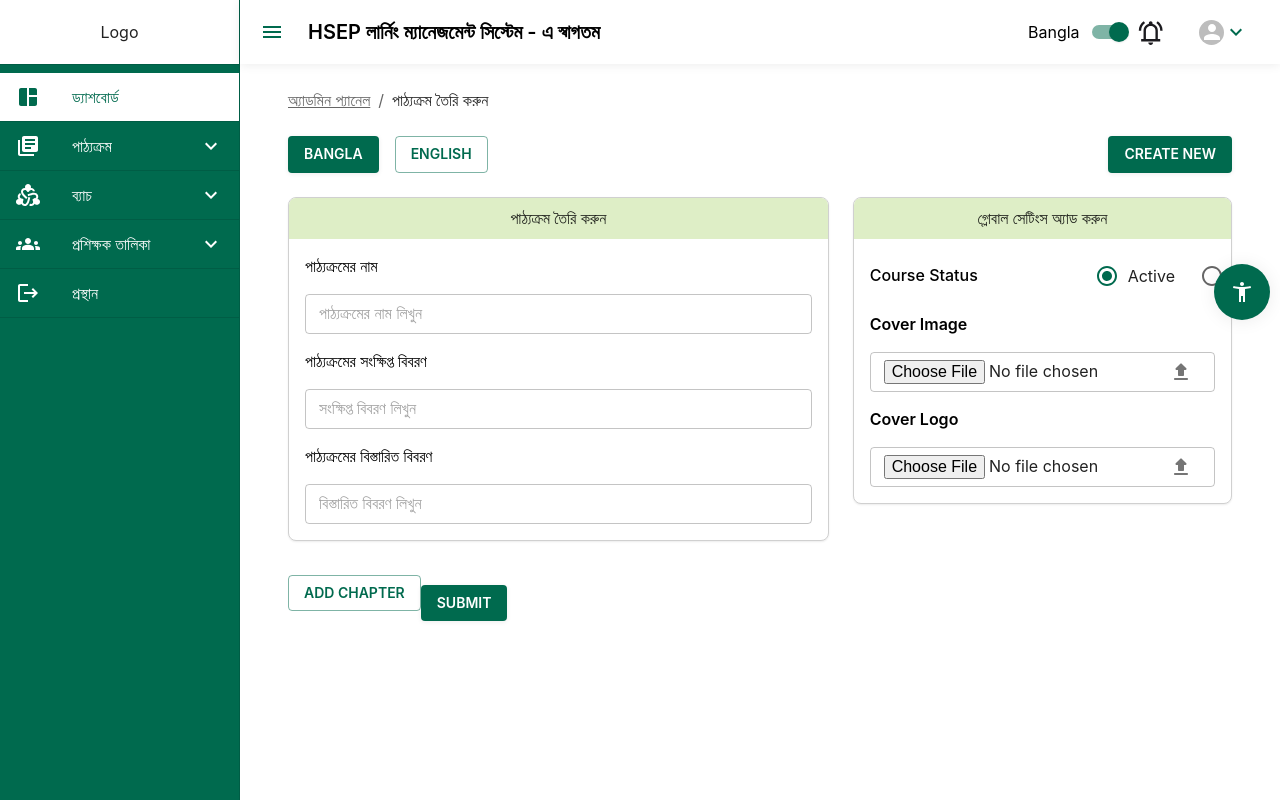
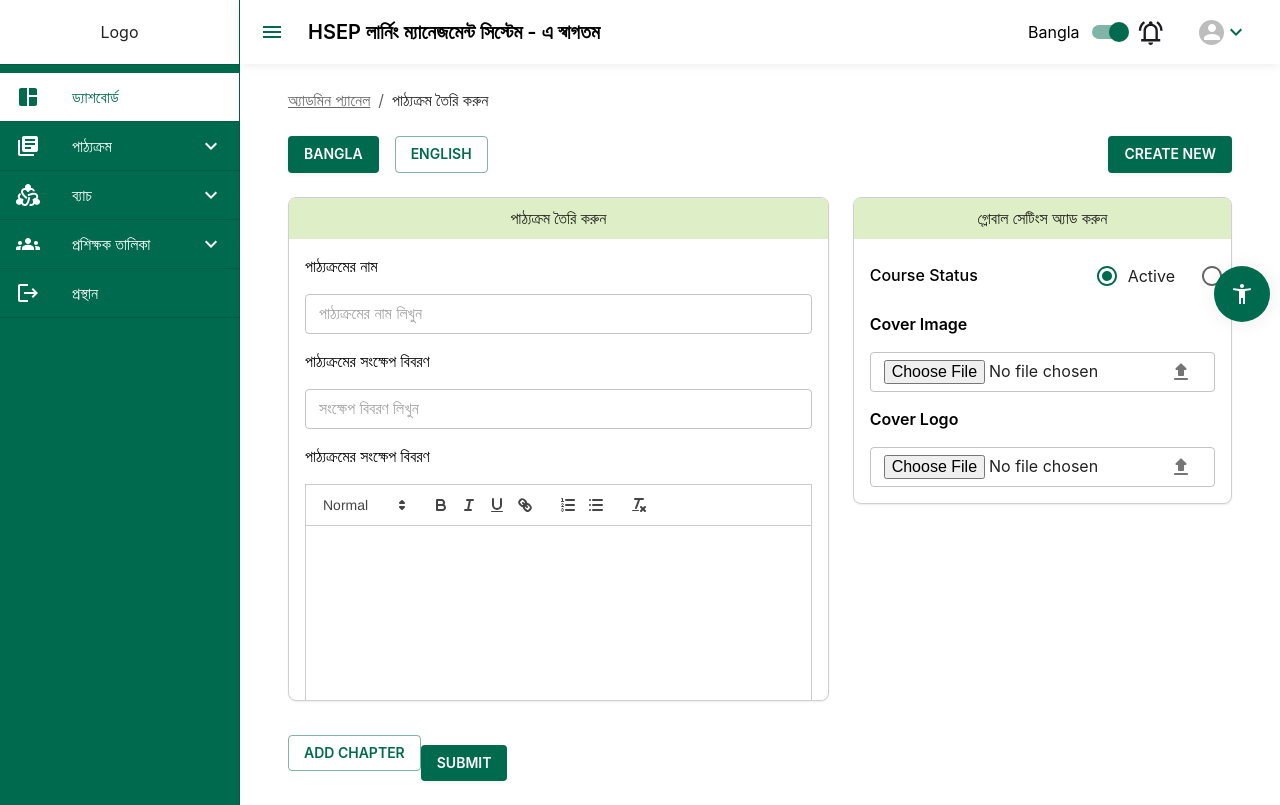
Before and after one commit to affan-habib/admin-panel, a React (Create React App) app: page /create-course in a window 1280 px wide. Built offline with nearby package versions, Linux system fonts and the light colour scheme.

Commit message:
rich text editor added

```diff
--- a/package.json
+++ b/package.json
@@ -32,6 +32,7 @@
     "react-dropzone": "^14.2.3",
     "react-i18next": "^13.3.1",
     "react-query": "^3.39.3",
+    "react-quill": "^2.0.0",
     "react-redux": "^8.1.1",
     "react-router-dom": "^6.13.0",
     "react-scripts": "5.0.1",
--- a/src/views/course/StepOne.tsx
+++ b/src/views/course/StepOne.tsx
@@ -1,9 +1,18 @@
-// components/form/StepOne.tsx
-import React from 'react';
+import React, { useState } from 'react';
+import ReactQuill from 'react-quill';
+import 'react-quill/dist/quill.snow.css'; // Import the styles
 import InputField from 'components/form/InputField';
 import MainCard from 'components/cards/MainCard';
+import { InputLabel } from '@mui/material';
 
-const StepOne: React.FC = () => (
+const StepOne: React.FC = () => {
+  const [description, setDescription] = useState('');
+
+  const handleDescriptionChange = (value: any) => {
+    setDescription(value);
+  };
+
+  return (
     <MainCard title="পাঠ্যক্রম তৈরি করুন">
       <InputField
         name="batchName"
@@ -11,16 +20,28 @@ const StepOne: React.FC = () => (
         placeholder="পাঠ্যক্রমের নাম লিখুন"
       />
       <InputField
-      name="batchName"
-      label="পাঠ্যক্রমের সংক্ষিপ্ত বিবরণ"
-      placeholder="সংক্ষিপ্ত বিবরণ লিখুন"
+        name="shortDescription"
+        label="পাঠ্যক্রমের সংক্ষেপ বিবরণ"
+        placeholder="সংক্ষেপ বিবরণ লিখুন"
       />
-    <InputField
-      name="batchName"
-      label="পাঠ্যক্রমের বিস্তারিত বিবরণ"
-      placeholder="বিস্তারিত বিবরণ লিখুন"
+      <InputLabel
+        sx={{
+          minWidth: 200,
+          color: 'black',
+          my: 2,
+          fontWeight: 500,
+        }}
+      >
+        পাঠ্যক্রমের সংক্ষেপ বিবরণ
+      </InputLabel>
+      <ReactQuill
+      style={{height: '200px'}}
+        theme="snow"
+        value={description}
+        onChange={handleDescriptionChange}
       />
     </MainCard>
   );
+};
 
 export default StepOne;
```
Also changed, not shown: 1 other file (tests, documents, lock files or other folders). Lines whose indentation alone changed are shown as unchanged.
